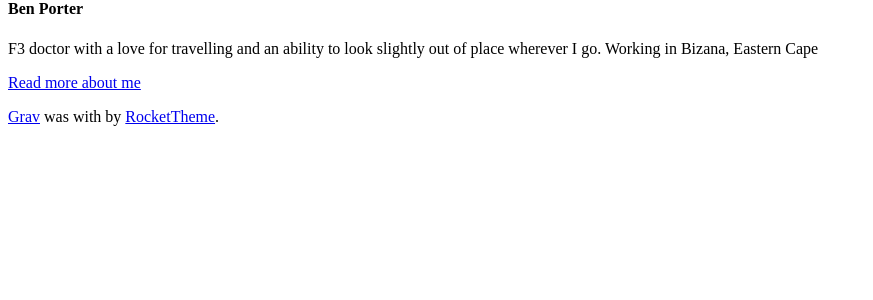
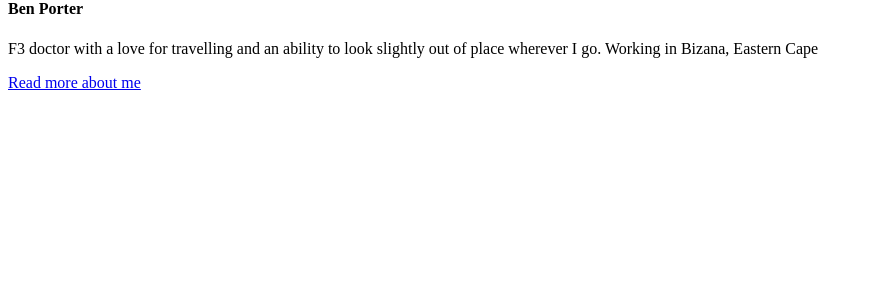
Before and after one commit to sbmooc/ben-blog, a PHP site: template themes/antimatter/templates/blog.html.twig in a window 1280 px wide. Shown: the part 21-321 px from the top of the page, without its empty margins (0-873 px from the left). Run offline with PHP 8.4, Linux system fonts and the light colour scheme; the template is opened without the code that fills it, so the values that code supplies are empty; some libraries are stand-ins or nearby versions.

Commit message:
new commit

```diff
--- a/themes/antimatter/templates/partials/base.html.twig
+++ b/themes/antimatter/templates/partials/base.html.twig
@@ -71,7 +71,7 @@
             <div class="totop">
                 <span><a href="#" id="toTop"><i class="fa fa-arrow-up"></i></a></span>
             </div>
-            <p><a href="http://getgrav.org">Grav</a> was <i class="fa fa-code"></i> with <i class="fa fa-heart"></i> by <a href="http://www.rockettheme.com">RocketTheme</a>.</p>
+
         </footer>
         {% endblock %}
     </div>
```
